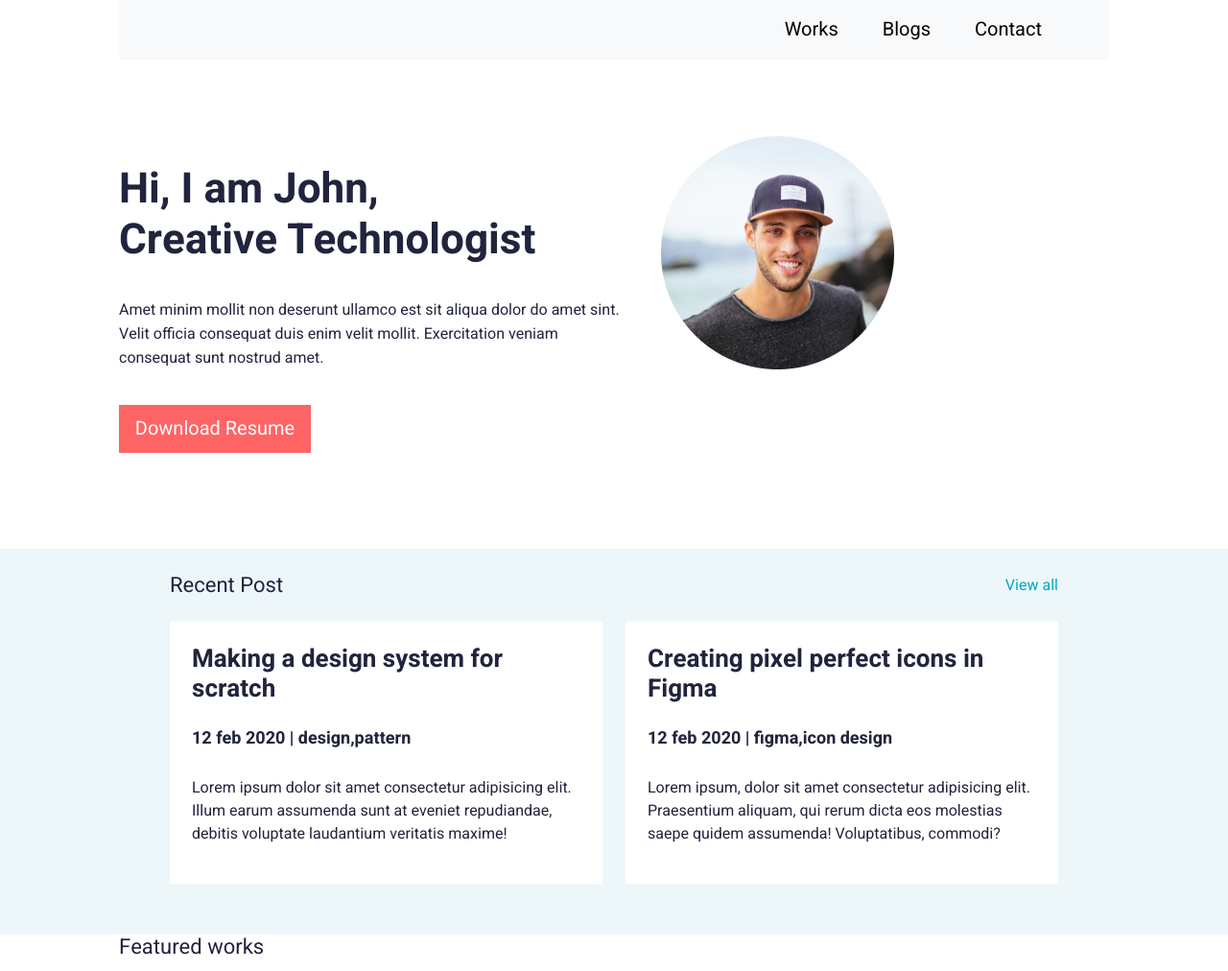
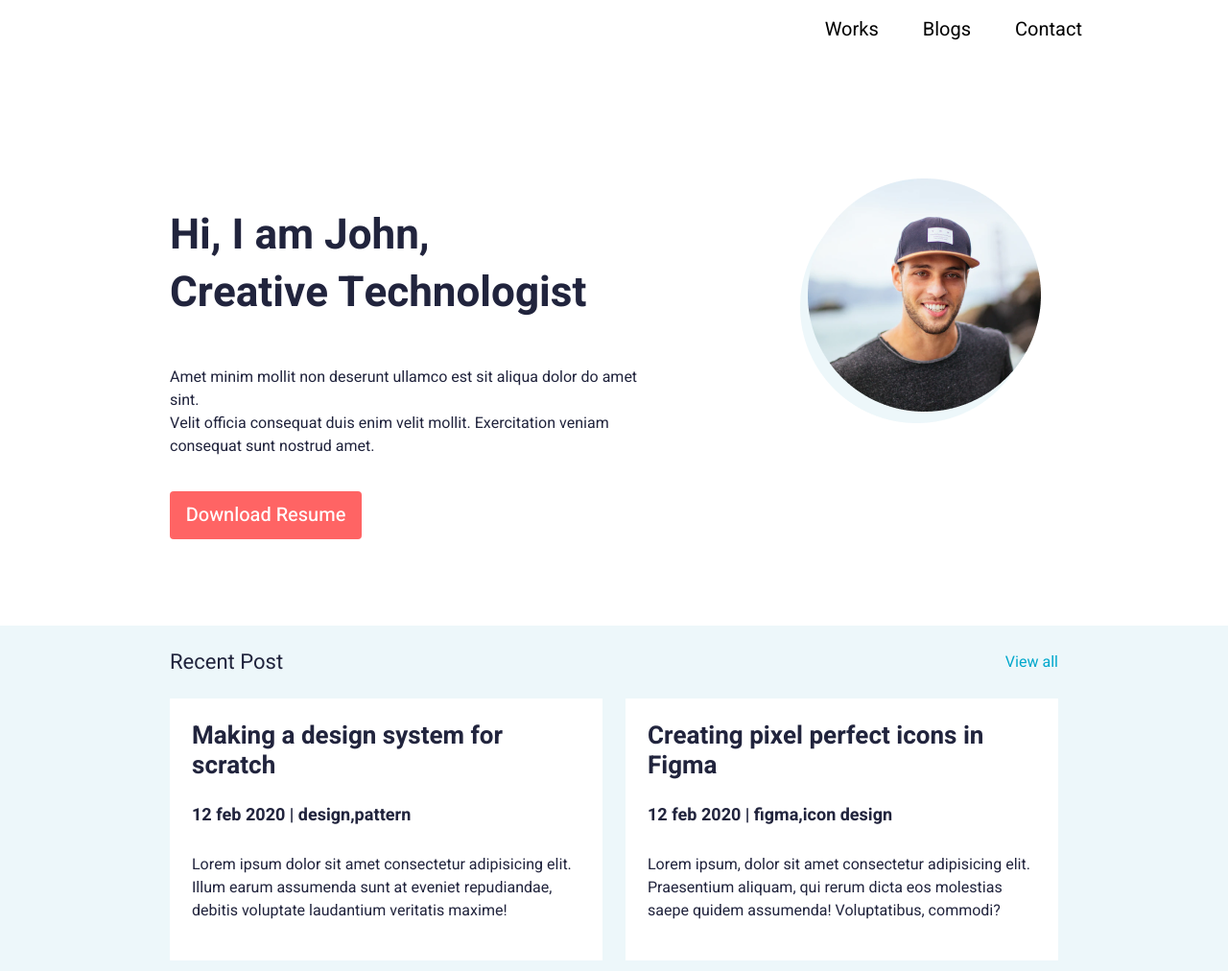
Before and after one commit to jannatulferdausirin/Creative_Technologist, a plain HTML site: page index.html in a window 1280 px wide. Shown: the top 1012 px of the page at 96% size. Drawn offline with nearby package versions, Linux system fonts and the light colour scheme.

Commit message:
banner parts img corrected

```diff
--- a/css/style.css
+++ b/css/style.css
@@ -22,10 +22,6 @@ p {
   line-height: 0.8;
 }
 
-.container_main_card {
-  width: 1032px;
-  margin: 0 auto;
-}
 /* all common css end here */
 /* navbar css done here */
 .navbar-nav {
@@ -39,51 +35,56 @@ p {
   color: #000000;
 }
 /* banner css done here */
+#banner_part {
+  padding: 124px 0 70px;
+}
 .banner_text h1 {
   font-family: "Heebo", sans-serif;
   font-weight: 700;
   font-size: 44px;
   color: #21243d;
-  margin-top: 110px;
-  padding-bottom: 25px;
+  margin-top: 30px;
+  width: 506px;
+  line-height: 60px;
 }
 .banner_text p {
   font-family: "Heebo", sans-serif;
   font-weight: 400;
   font-size: 16px;
   color: #21243d;
-  text-align: start;
-  justify-content: start;
-  line-height: 25px;
+  margin: 45px 0 35px;
+  line-height: normal;
+  width: 497px;
 }
 .banner_text button {
   color: #ffffff;
   font-family: "Heebo", sans-serif;
-  font-weight: 400;
+  font-weight: 500;
   font-size: 20px;
   height: 50px;
   width: 200px;
   background-color: #ff6464;
   border: none;
-  margin: 20px 0;
+  margin-bottom: 20px ;
+  border-radius: 4px;
 }
-.banner_part {
-  display: flex;
-  height: 510px;
+.banner_right{
+  width: 418px;
+  align-items: center;
 }
-.banner_right_side {
-  width: 432px;
+.banner_img  {
   position: relative;
-  display: inline-block;
+
 }
-.banner_right_side img {
+.banner_img .circle {
   position: absolute;
-  top: 80px;
-  left: 10%;
+  top: 12px;
+  left: -8px;
+  z-index: -2;
 }
-/* recent post css done here  */
+/* blog part */
 #blog_part {
-  padding-bottom: 45px ;
+  padding-bottom: 45px;
   background-color: #edf7fa;
 }
 .recent h3 {
@@ -92,7 +93,6 @@ p {
   font-weight: 400;
   font-size: 22px;
   line-height: 60px;
-
 }
 .left_card {
   padding: 24px 23px;
@@ -104,7 +104,6 @@ p {
   font-weight: 700;
   font-size: 26px;
   padding-bottom: 17px;
-
 }
 .left_card h4 {
   color: #21243d;
@@ -112,7 +111,6 @@ p {
   font-weight: 700;
   font-size: 18px;
   padding-bottom: 20px;
-
 }
 .left_card p {
   color: #21243d;
@@ -120,7 +118,6 @@ p {
   font-weight: 400;
   font-size: 16px;
   line-height: normal;
-
 }
 .recent_view h3 {
   color: #00a8cc;
--- a/index.html
+++ b/index.html
@@ -37,8 +37,9 @@
     <!-------------------------
          navbar start here
     ---------------------------->
-    <section class="container_main_card">
-      <nav class="navbar navbar-expand-lg bg-body-tertiary">
+    <section id="menubar">
+      <div class="container">
+        <nav class="navbar navbar-expand-lg">
           <div class="container-fluid">
             <button
               class="navbar-toggler"
@@ -72,15 +73,17 @@
             </div>
           </div>
         </nav>
+      </div>
     </section>
     <!-- navbar end here -->
 
     <!----------------------
          banner part start here
       ------------------------>
-    <section class="container_main_card">
-      <div class="banner_part">
-        <div class="banner_left_side">
+    <section id="banner_part">
+      <div class="container">
+        <div class="row">
+          <div class="col-lg-6 offset-lg-1">
             <div class="banner_text">
               <h1>
                 Hi, I am John,<br />
@@ -97,8 +100,14 @@
               <button>Download Resume</button>
             </div>
           </div>
-        <div class="banner_right_side">
-          <img src="./images/Ellipse 1 (1).png" alt="" />
+          <div class="banner_right col-lg-3 offset-lg-1">
+            <div class="banner_img">
+              <img src="./images/Ellipse 1 (1).png" alt="Ellipse 1.png" />
+              <div class="circle">
+                <img src="./images/Ellipse 2.png" alt="Ellipse 2.png" />
+              </div>
+            </div>
+          </div>
         </div>
       </div>
     </section>
```
Also changed, not shown: images/Ellipse 2.png (added). Lines whose indentation alone changed are shown as unchanged.
